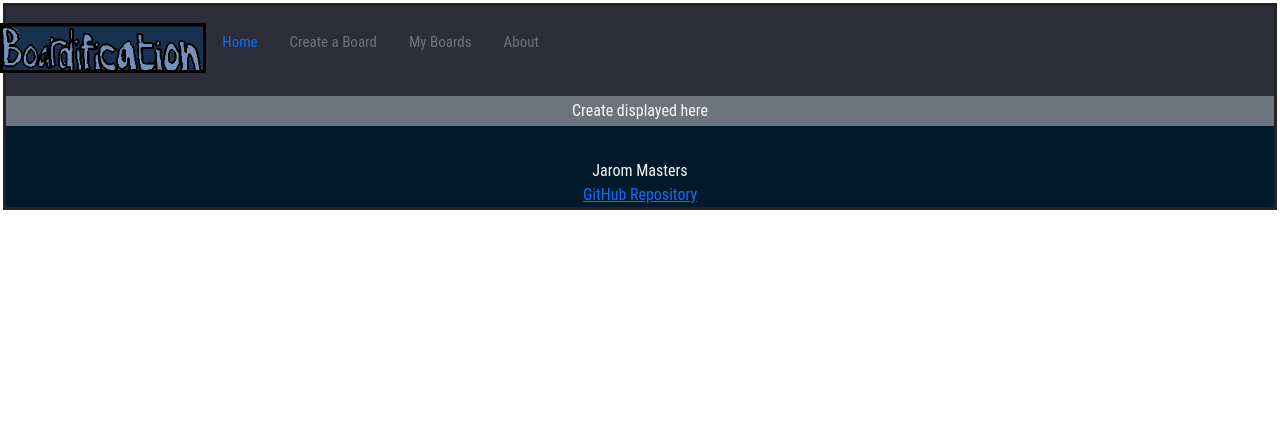
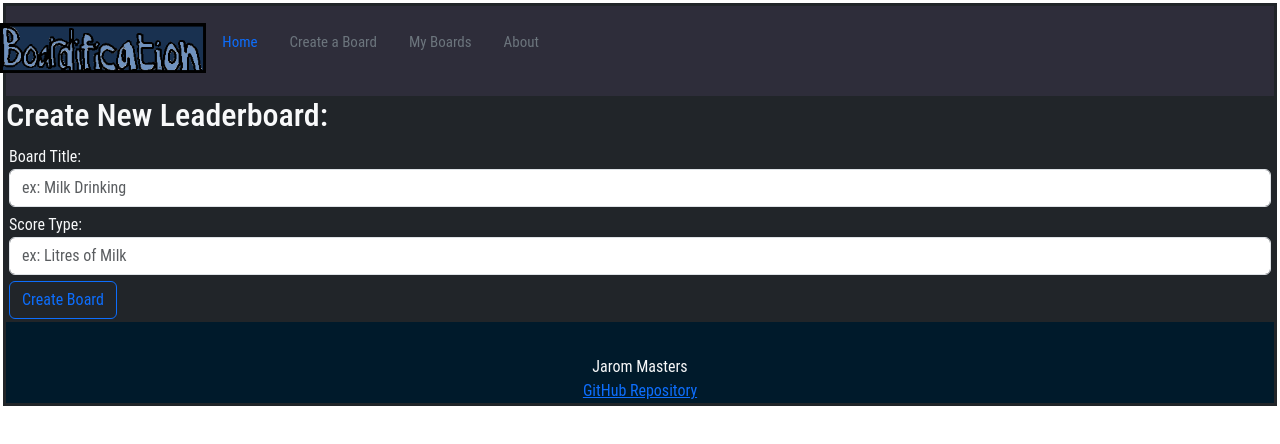
Before and after one commit to jarommasters-max/boardification, a React (Vite) app: page /create in a window 1280 px wide. Shown: the top 444 px of the page. Built offline with nearby package versions, Linux system fonts and the light colour scheme.

Commit message:
added create component

```diff
--- a/src/create/create.jsx
+++ b/src/create/create.jsx
@@ -2,8 +2,22 @@ import React from 'react';
 
 export function Create() {
   return (
-    <main className="container-fluid bg-secondary text-center">
-      <div>Create displayed here</div>
-    </main>
+    <main>
+        <h2>Create New Leaderboard:</h2>
+
+        <form method="get" action="myboards.html">
+            <div>
+                <span>Board Title:</span>
+                <input type="text" class="form-control" placeholder="ex: Milk Drinking"/>
+            </div>
+            <div>
+                <span>Score Type:</span>
+                <input type="text" class="form-control" placeholder="ex: Litres of Milk"/>
+            </div>
+            <div class="buttons">
+            <button type="submit" class="btn btn-outline-primary">Create Board</button>
+            </div>
+        </form>
+        </main>
   );
 }
```
